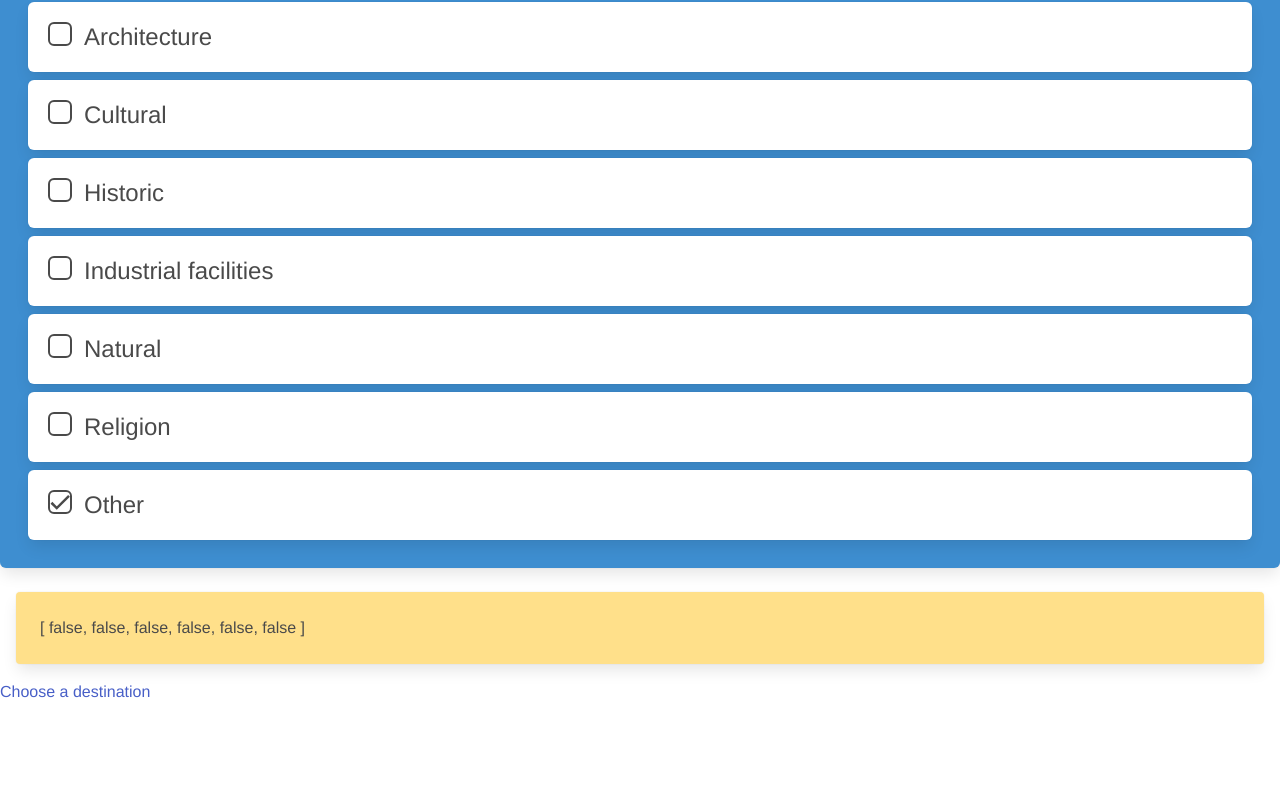
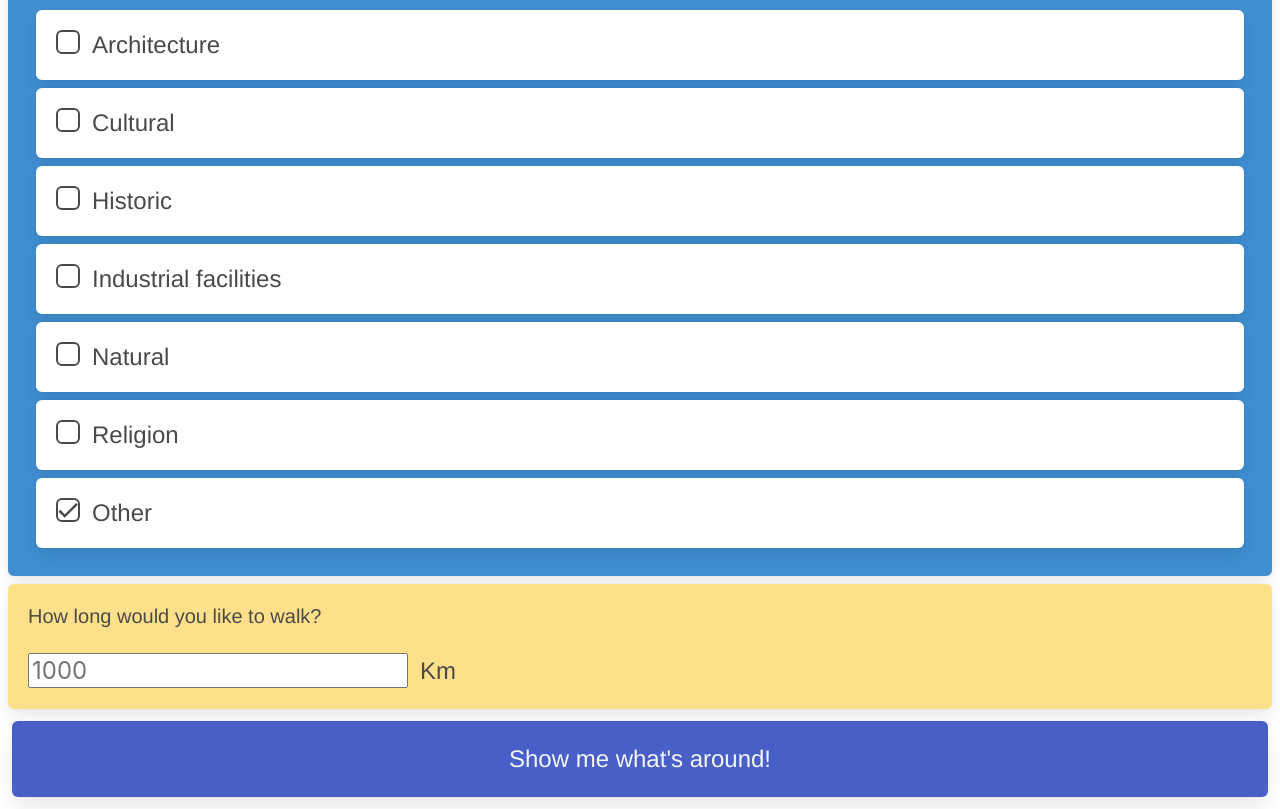
Before and after one commit to pinusc/breadcrumbs, a Vue app in the folder vue/: page /Start in a window 1280 px wide. Shown: the part 199-1008 px from the top of the page. Before the commit the page ends 903 px from the top, so only its background shows below. Built offline with nearby package versions, Linux system fonts and the light colour scheme.

Commit message:
add checkboxes / style / next page button

```diff
--- a/vue/src/views/Start.vue
+++ b/vue/src/views/Start.vue
@@ -5,7 +5,6 @@
               <h1 class=title>Breadcrumbs</h1>
           </div>
       </section>
-      <section>
       <div class="box has-background-info">
           <h1 class="subtitle has-text-light">What kind of places would you like to see?</h1>
           <ul id=categories-list>
@@ -25,13 +24,16 @@
               </li>
           </ul>
       </div>
-          <div class="card has-background-warning">
-              <div class="card-content">
-                  {{ categoriesChecked }}
+      <div id="walk-distance-box" class="box has-background-warning">
+          <h1 class="subtitle">How long would you like to walk?</h1>
+          <label>
+              <input type="number" v-model="maxWalkDistance" placeholder=1000>
+              <span>Km</span>
+          </label>
       </div>
+      <div id=next-page class="box has-background-link has-text-light has-text-centered">
+          <router-link class="has-text-light" to="/SelectDestination">Show me what's around!</router-link>
       </div>
-      </section>
-      <router-link to="/SelectDestination">Choose a destination</router-link>
   </div>
 </template>
 
@@ -44,7 +46,8 @@ export default {
         return {
             categories: ["architecture", "cultural", "historic", "industrial_facilities", "natural", "religion", "other"],
             categoriesChecked: [false, false, false, false, false, false],
-            categoryNames: ["Architecture", "Cultural", "Historic", "Industrial facilities", "Natural", "Religion", "Other"]
+            categoryNames: ["Architecture", "Cultural", "Historic", "Industrial facilities", "Natural", "Religion", "Other"],
+            maxWalkDistance: null
         }
     }
 }
@@ -55,8 +58,26 @@ export default {
     margin: 1em;
 }
 
+#app .box {
+    margin: 0.5em;
+}
+
 #categories-list .box {
     margin: 0.5em;
+}
+
+#walk-distance-box label {
+    font-size: 1.5rem;
+    input {
+        font-size: 1.5rem;
+    }
+    span {
+        margin-left: 0.5em;
+    }
+}
+
+#next-page {
+    font-size: 1.5rem;
 }
 
 .checkbox {
```
Lines whose indentation alone changed are shown as unchanged.
